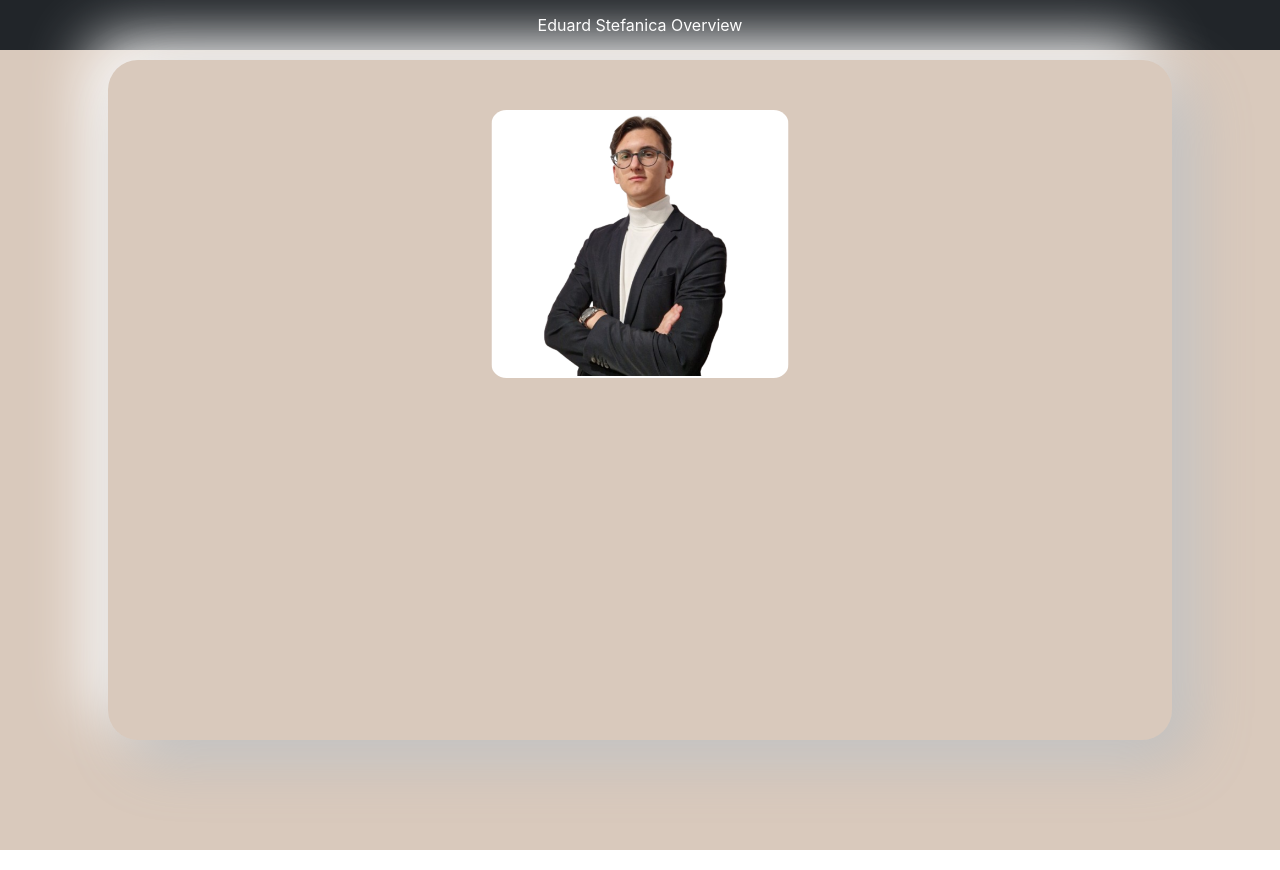
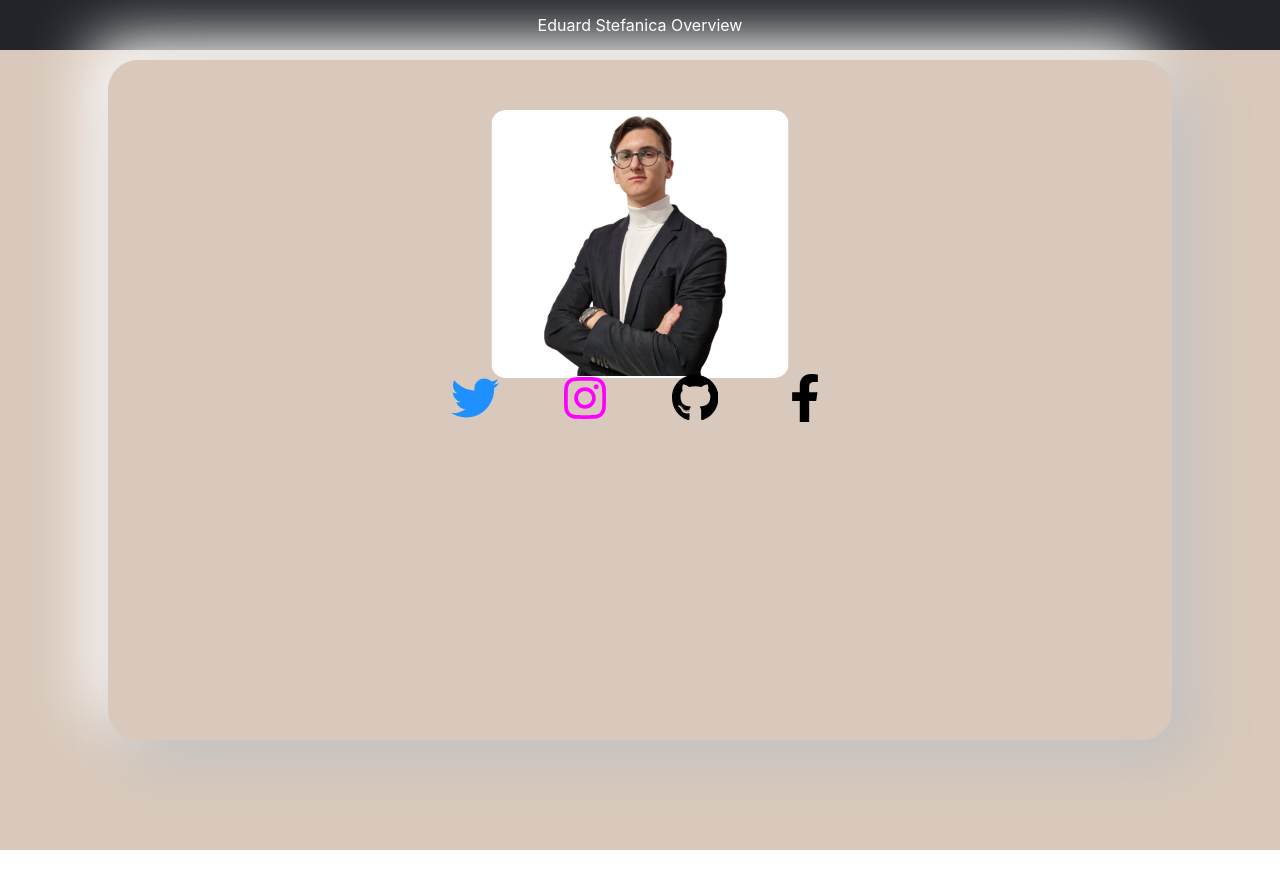
Before and after one commit to eduardstefanica/PersonalOverview, a React (Create React App) app: page / in a window 1280 px wide. Built offline with nearby package versions, Linux system fonts and the light colour scheme.

Commit message:
social buttons funzionanti

```diff
--- a/src/App.css
+++ b/src/App.css
@@ -48,6 +48,31 @@
   aspect-ratio: 1 / 1; /* Rapporto di aspetto 1:1 */
 }
 
+.social-buttons {
+  position: absolute;
+  bottom: 20px; /* Regola la distanza dal fondo del card */
+  left: 50%;
+  transform: translateX(-50%);
+  display: flex;
+}
+
+.social-button {
+  background-color: #69523b;
+  color: white;
+  font-size: 20px;
+  width: 50px;
+  height: 50px;
+  display: flex;
+  justify-content: center;
+  align-items: center;
+  border-radius: 50%;
+  margin: 0 10px;
+  text-decoration: none;
+}
+
+.social-button:hover {
+  background-color: #69523b;
+}
 
 @keyframes App-logo-spin {
   from {
--- a/src/App.js
+++ b/src/App.js
@@ -1,6 +1,7 @@
 import React from 'react';
 import './App.css';
 import './Components/Card/BigCard.css';
+import './Components/Button/SocialButtons.css';
 import Navbar from './Components/Navbar/Navbar';
 import fotoCV from './img/fotoCV.png';
 
@@ -14,11 +15,47 @@
         </div>
       </header>
 
-      <br></br>
+      <br />
 
       <div className="container">
         <div className="card">
           <img src={fotoCV} alt="Your Image" className="card-image" />
+
+
+  <div class="parent">
+        <div class="child child-1">
+        <a href="https://twitter.com/EduardSt2003" class="button btn-1">
+          <svg xmlns="http://www.w3.org/2000/svg" height="3em" viewBox="0 0 512 512" fill="#1e90ff">
+          <path d="M459.37 151.716c.325 4.548.325 9.097.325 13.645 0 138.72-105.583 298.558-298.558 298.558-59.452 0-114.68-17.219-161.137-47.106 8.447.974 16.568 1.299 25.34 1.299 49.055 0 94.213-16.568 130.274-44.832-46.132-.975-84.792-31.188-98.112-72.772 6.498.974 12.995 1.624 19.818 1.624 9.421 0 18.843-1.3 27.614-3.573-48.081-9.747-84.143-51.98-84.143-102.985v-1.299c13.969 7.797 30.214 12.67 47.431 13.319-28.264-18.843-46.781-51.005-46.781-87.391 0-19.492 5.197-37.36 14.294-52.954 51.655 63.675 129.3 105.258 216.365 109.807-1.624-7.797-2.599-15.918-2.599-24.04 0-57.828 46.782-104.934 104.934-104.934 30.213 0 57.502 12.67 76.67 33.137 23.715-4.548 46.456-13.32 66.599-25.34-7.798 24.366-24.366 44.833-46.132 57.827 21.117-2.273 41.584-8.122 60.426-16.243-14.292 20.791-32.161 39.308-52.628 54.253z"/>
+          </svg>
+        </a>
+        </div>
+
+      <div class="child child-2">
+        <a href="https://www.instagram.com/eduardstefanica/" class="button btn-2">
+          <svg xmlns="https://www.instagram.com/eduardstefanica/" height="3em" viewBox="0 0 448 512" fill="#ff00ff">
+          <path d="M224.1 141c-63.6 0-114.9 51.3-114.9 114.9s51.3 114.9 114.9 114.9S339 319.5 339 255.9 287.7 141 224.1 141zm0 189.6c-41.1 0-74.7-33.5-74.7-74.7s33.5-74.7 74.7-74.7 74.7 33.5 74.7 74.7-33.6 74.7-74.7 74.7zm146.4-194.3c0 14.9-12 26.8-26.8 26.8-14.9 0-26.8-12-26.8-26.8s12-26.8 26.8-26.8 26.8 12 26.8 26.8zm76.1 27.2c-1.7-35.9-9.9-67.7-36.2-93.9-26.2-26.2-58-34.4-93.9-36.2-37-2.1-147.9-2.1-184.9 0-35.8 1.7-67.6 9.9-93.9 36.1s-34.4 58-36.2 93.9c-2.1 37-2.1 147.9 0 184.9 1.7 35.9 9.9 67.7 36.2 93.9s58 34.4 93.9 36.2c37 2.1 147.9 2.1 184.9 0 35.9-1.7 67.7-9.9 93.9-36.2 26.2-26.2 34.4-58 36.2-93.9 2.1-37 2.1-147.8 0-184.8zM398.8 388c-7.8 19.6-22.9 34.7-42.6 42.6-29.5 11.7-99.5 9-132.1 9s-102.7 2.6-132.1-9c-19.6-7.8-34.7-22.9-42.6-42.6-11.7-29.5-9-99.5-9-132.1s-2.6-102.7 9-132.1c7.8-19.6 22.9-34.7 42.6-42.6 29.5-11.7 99.5-9 132.1-9s102.7-2.6 132.1 9c19.6 7.8 34.7 22.9 42.6 42.6 11.7 29.5 9 99.5 9 132.1s2.7 102.7-9 132.1z"/>
+          </svg>
+        </a>
+      </div>
+
+      <div class="child child-3">
+        <a href="https://github.com/eduardstefanica" class="button btn-3">
+            <svg xmlns="http://www.w3.org/2000/svg" height="3em" viewBox="0 0 496 512">
+            <path d="M165.9 397.4c0 2-2.3 3.6-5.2 3.6-3.3.3-5.6-1.3-5.6-3.6 0-2 2.3-3.6 5.2-3.6 3-.3 5.6 1.3 5.6 3.6zm-31.1-4.5c-.7 2 1.3 4.3 4.3 4.9 2.6 1 5.6 0 6.2-2s-1.3-4.3-4.3-5.2c-2.6-.7-5.5.3-6.2 2.3zm44.2-1.7c-2.9.7-4.9 2.6-4.6 4.9.3 2 2.9 3.3 5.9 2.6 2.9-.7 4.9-2.6 4.6-4.6-.3-1.9-3-3.2-5.9-2.9zM244.8 8C106.1 8 0 113.3 0 252c0 110.9 69.8 205.8 169.5 239.2 12.8 2.3 17.3-5.6 17.3-12.1 0-6.2-.3-40.4-.3-61.4 0 0-70 15-84.7-29.8 0 0-11.4-29.1-27.8-36.6 0 0-22.9-15.7 1.6-15.4 0 0 24.9 2 38.6 25.8 21.9 38.6 58.6 27.5 72.9 20.9 2.3-16 8.8-27.1 16-33.7-55.9-6.2-112.3-14.3-112.3-110.5 0-27.5 7.6-41.3 23.6-58.9-2.6-6.5-11.1-33.3 2.6-67.9 20.9-6.5 69 27 69 27 20-5.6 41.5-8.5 62.8-8.5s42.8 2.9 62.8 8.5c0 0 48.1-33.6 69-27 13.7 34.7 5.2 61.4 2.6 67.9 16 17.7 25.8 31.5 25.8 58.9 0 96.5-58.9 104.2-114.8 110.5 9.2 7.9 17 22.9 17 46.4 0 33.7-.3 75.4-.3 83.6 0 6.5 4.6 14.4 17.3 12.1C428.2 457.8 496 362.9 496 252 496 113.3 383.5 8 244.8 8zM97.2 352.9c-1.3 1-1 3.3.7 5.2 1.6 1.6 3.9 2.3 5.2 1 1.3-1 1-3.3-.7-5.2-1.6-1.6-3.9-2.3-5.2-1zm-10.8-8.1c-.7 1.3.3 2.9 2.3 3.9 1.6 1 3.6.7 4.3-.7.7-1.3-.3-2.9-2.3-3.9-2-.6-3.6-.3-4.3.7zm32.4 35.6c-1.6 1.3-1 4.3 1.3 6.2 2.3 2.3 5.2 2.6 6.5 1 1.3-1.3.7-4.3-1.3-6.2-2.2-2.3-5.2-2.6-6.5-1zm-11.4-14.7c-1.6 1-1.6 3.6 0 5.9 1.6 2.3 4.3 3.3 5.6 2.3 1.6-1.3 1.6-3.9 0-6.2-1.4-2.3-4-3.3-5.6-2z"/>
+            </svg>
+          </a>
+      </div>
+
+      <div class="child child-4">
+          <a href="https://www.facebook.com/profile.php?id=100057346836563" class="button btn-4">
+            <svg xmlns="http://www.w3.org/2000/svg" height="3em" viewBox="0 0 320 512">
+            <path d="M279.14 288l14.22-92.66h-88.91v-60.13c0-25.35 12.42-50.06 52.24-50.06h40.42V6.26S260.43 0 225.36 0c-73.22 0-121.08 44.38-121.08 124.72v70.62H22.89V288h81.39v224h100.17V288z"/>
+            </svg>
+          </a>
+        </div>
+  </div>
+
         </div>
       </div>
     </div>
--- /dev/null
+++ b/src/Components/Button/SocialButtons.css
@@ -0,0 +1,44 @@
+.parent {
+    width: 100%;
+    height: 100%;
+    display: flex;
+    justify-content: center;
+    align-items: center;
+  }
+
+  .child {
+    width: 100px; /* Modifica la larghezza del bottone */
+    height: 100px; /* Modifica l'altezza del bottone */
+    display: flex;
+    justify-content: center;
+    align-items: center;
+    transform-style: preserve-3d;
+    transition: all 0.5s ease-in-out;
+    border-radius: 50%;
+    margin: 0 5px;
+  }
+
+
+  .child:hover {
+    background-color: white;
+    background-position: -100px 100px, -100px 100px;
+    transform: rotate3d(0.5, 1, 0, 30deg);
+    transform: perspective(180px) rotateX(60deg) translateY(2px);
+    box-shadow: 0px 10px 10px rgb(138, 120, 93);
+  }
+
+  button {
+    border: none;
+    background-color: transparent;
+    font-size: 20px;
+  }
+
+  .button:hover {
+    width: inherit;
+    height: inherit;
+    display: flex;
+    justify-content: center;
+    align-items: center;
+    transform: translate3d(0px, 0px, 15px) perspective(180px) rotateX(-35deg) translateY(2px);
+    border-radius: 50%;
+  }
```
